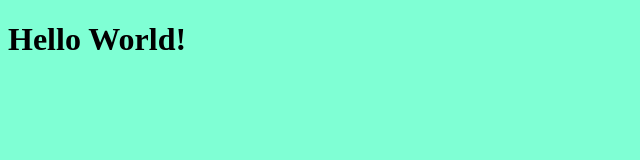
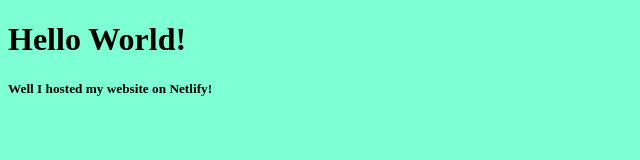
Before and after one commit to adarshportfolio/student-site, a plain HTML site: page index.html in a window 1280 px wide. Shown: the whole page, without its empty margins (0-640 px from the left). Drawn offline with Linux system fonts and the light colour scheme.

Commit message:
docs: Updated README

```diff
--- a/index.html
+++ b/index.html
@@ -8,5 +8,6 @@
 </head>
 <body style="background-color: aquamarine;">
     <h1>Hello World!</h1>
+    <h5>Well I hosted my website on Netlify!</h5>
 </body>
 </html>
```
Also changed, not shown: 1 other file.
